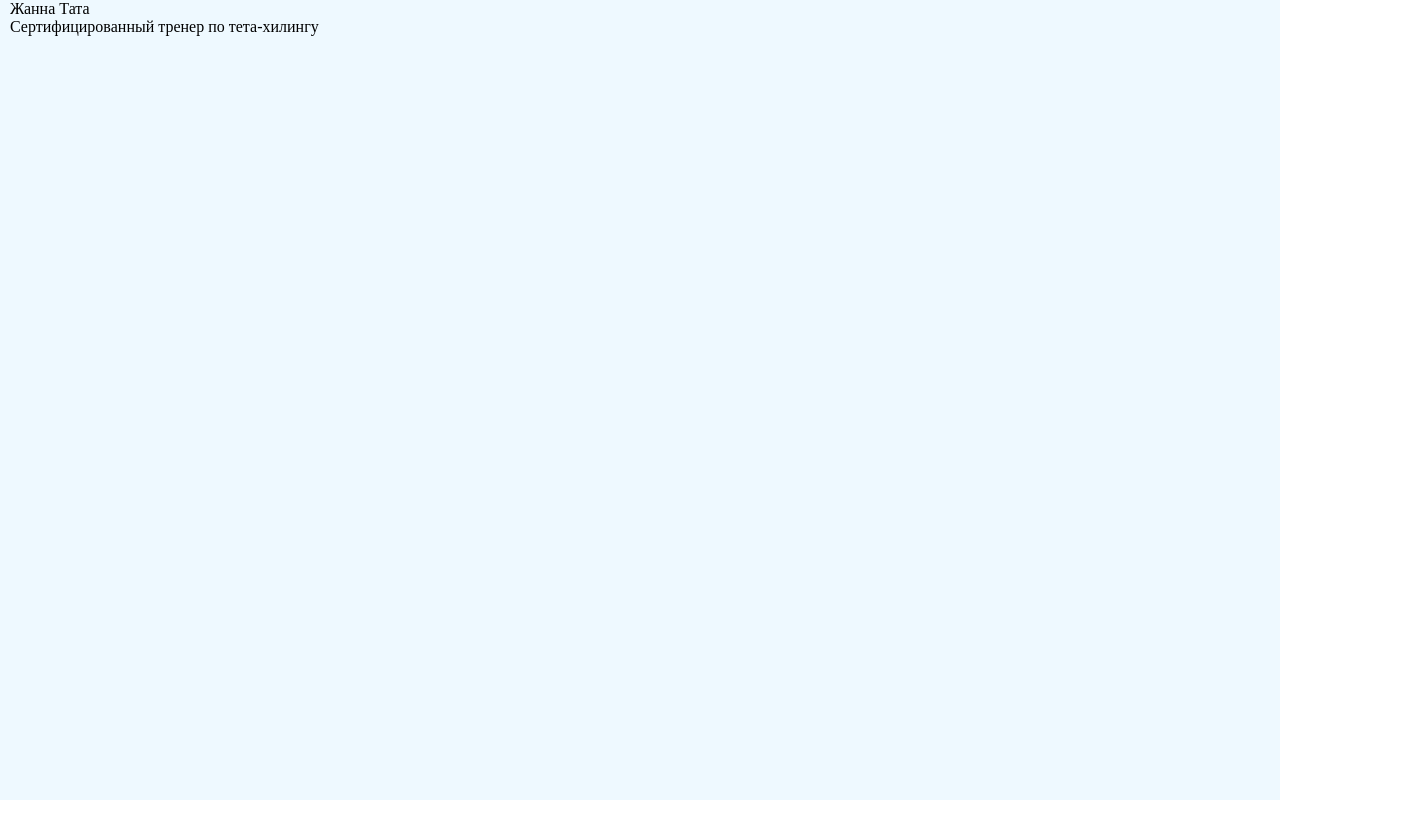
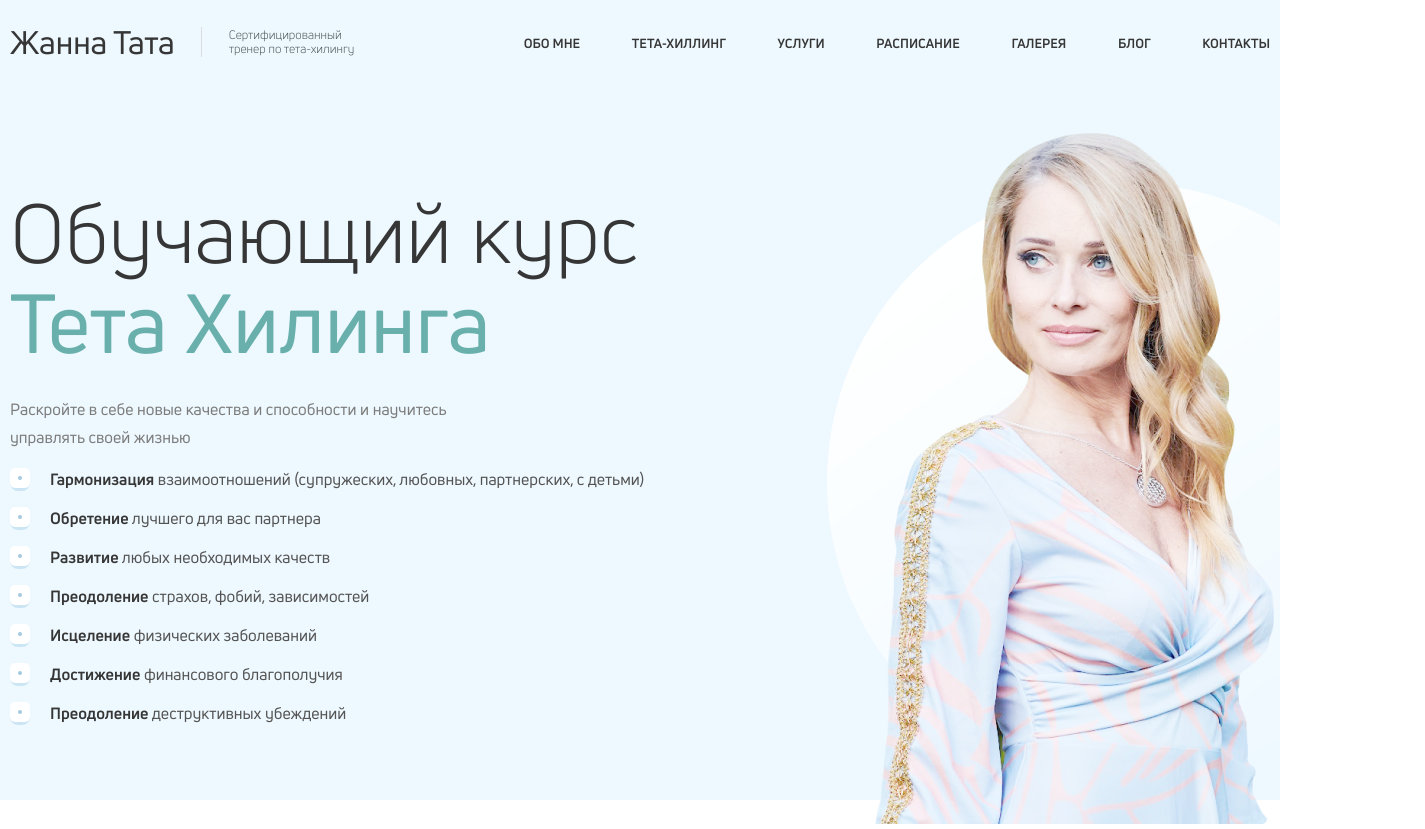
Before and after one commit to DrozdDi/teta-healing, a plain HTML site: page index.html in a window 1280 px wide. Shown: the whole page, 1425 px wide, since content can reach past the window. Before the commit the page ends 800 px from the top, so only its background shows below. Drawn offline with Linux system fonts and the light colour scheme.

Commit message:
add header content

```diff
--- a/css/main.css
+++ b/css/main.css
@@ -1,37 +1,157 @@
 /* font-family: 'Uni Neue';
 font-family: 'Uni Neue Book'; */
 
-*{
-    box-sizing: border-box;
+* {
+  box-sizing: border-box;
 }
 
-body{
-    margin: 0;
+body {
+  margin: 0;
+  font-family: "Uni Neue", sans-serif;
 }
 
-.header{
-    height: 800px;
-    background-color: #EEF9FF;
+.header {
+  height: 800px;
+  background-color: #eef9ff;
 }
 
-.container{
-    width: 1260px;
-    margin-left: auto;
-    margin-right: auto  ;
+.container {
+  width: 1260px;
+  margin-left: auto;
+  margin-right: auto;
 }
 
-.nav{
+.nav {
+  padding-top: 26px;
+  display: flex;
+  justify-content: space-between;
+  align-items: center;
+  margin-bottom: 75px;
+}
+
+.logo {
+  display: flex;
+  align-items: center;
+}
+
+.logo__title {
+  position: relative;
+  font-weight: 500;
+  font-size: 32px;
+  line-height: 1;
+  color: #363636;
+  padding-right: 27px;
+}
+
+.logo__title::after {
+  position: absolute;
+  right: 0;
+  top: 1px;
+  content: "";
+  display: block;
+  width: 1px;
+  height: 30px;
+  background-color: #dddddd;
+}
+
+.logo__slogan {
+  font-family: "Uni Neue Book", sans-serif;
+  font-size: 12px;
+  line-height: 1.17;
+  color: #4b5455;
+  padding-left: 27px;
+  width: 160px;
+}
+
+.top-nav {}
+
+.top-vav__link {
+  text-decoration: none;
+  font-weight: bold;
+  font-size: 13px;
+  line-height: 18px;
+  color: #363636;
+  margin-right: 48px;
+  transition: color 0.2s ease-in;
+}
+
+.top-vav__link:last-child {
+  margin-right: 0;
+}
+
+.top-vav__link:hover {
+  color: #22ddd4;
+}
+
+.header__content {
+
+  width: 645px;
 
 }
 
-.logo{
+.header__title {
+  font-family: 'Uni Neue Book', sans-serif;
+  font-weight: 400;
+  font-size: 82px;
+  line-height: 1.1;
+
+  color: #363636;
+  margin-bottom: 27px;
+
 
 }
 
-.logo__title{
+.header__title span {
+  font-family: 'Uni Neue', sans-serif;
+  color: #69B0AC;
+}
+
+.header__text {
+
+  width: 645px;
+  margin-bottom: 40px;
+}
+
+.header__text p {
+  width: 440px;
+  font-weight: 500;
+  font-size: 16px;
+  line-height: 1.75;
+  color: #7C7C7C;
 
 }
 
-.logo__slogan{
+.header-list {
+  font-style: normal;
+  font-size: 16px;
+  line-height: 1.5;
+  color: #545454;
+  list-style-type: none;
+  margin: 0;
+  padding: 0;
+}
 
+.header-list b {
+  font-weight: bold;
+  color: #363636;
 }
+
+.header-list__item {
+  position: relative;
+  margin-bottom: 15px;
+  padding-left: 40px;
+}
+
+.header-list__item::before {
+  content: "";
+  width: 20px;
+  height: 23px;
+  background-image: url(./../img/bullet.svg);
+  position: absolute;
+  left: 0;
+  top: 1px;
+}
+
+.header-row {
+  display: flex;
+}
--- a/index.html
+++ b/index.html
@@ -1,5 +1,6 @@
 <!DOCTYPE html>
 <html lang="en">
+
 <head>
   <meta charset="UTF-8" />
   <meta name="viewport" content="width=device-width, initial-scale=1.0" />
@@ -7,10 +8,11 @@
   <link rel="stylesheet" href="./fonts/UniNeue/stylesheet.css" />
   <title>Document</title>
 </head>
+
 <body>
   <header class="header">
     <div class="container">
-        <nav class="naw">
+      <nav class="nav">
         <div class="logo">
           <div class="logo__title">
             Жанна Тата
@@ -20,8 +22,55 @@
             тренер по тета-хилингу
           </div>
         </div>
+        <div class="top-nav">
+          <a href="#" class="top-vav__link">ОБО МНЕ</a>
+          <a href="#" class="top-vav__link">ТЕТА-ХИЛЛИНГ</a>
+          <a href="#" class="top-vav__link">УСЛУГИ</a>
+          <a href="#" class="top-vav__link">РАСПИСАНИЕ</a>
+          <a href="#" class="top-vav__link">ГАЛЕРЕЯ</a>
+          <a href="#" class="top-vav__link">БЛОГ</a>
+          <a href="#" class="top-vav__link">КОНТАКТЫ</a>
+        </div>
       </nav>
+      <div class="header-row">
+
+        <div class="header__content">
+          <h1 class="header__title">
+            Обучающий курс
+            <span>Тета Хилинга</span>
+          </h1>
+
+          <div class="header__text">
+            <p>
+              Раскройте в себе новые качества и способности и научитесь
+              управлять своей жизнью
+            </p>
+
+            <ul class="header-list">
+              <li class="header-list__item"><b>Гармонизация</b> взаимоотношений (супружеских, любовных, партнерских, с
+                детьми)
+              </li>
+              <li class="header-list__item"><b>Обретение</b> лучшего для вас партнера
+              </li>
+              <li class="header-list__item"><b>Развитие</b> любых необходимых качеств</li>
+              <li class="header-list__item"><b>Преодоление</b> страхов, фобий, зависимостей</li>
+              <li class="header-list__item"><b>Исцеление</b> физических заболеваний</li>
+              <li class="header-list__item"><b>Достижение</b> финансового благополучия</li>
+              <li class="header-list__item"><b>Преодоление</b> деструктивных убеждений</li>
+            </ul>
+          </div>
+
+
+
+
+        </div>
+        <div class="header__img">
+          <img src="./img/teta.png" alt="">
+        </div>
+
+      </div>
     </div>
   </header>
 </body>
+
 </html>
```
Also changed, not shown: img/bullet.svg (renamed from img/Group 1.svg), img/cloud.svg (renamed from img/Detail.svg), img/teta.png (renamed from img/Group 2.png). Lines whose indentation alone changed are shown as unchanged.
